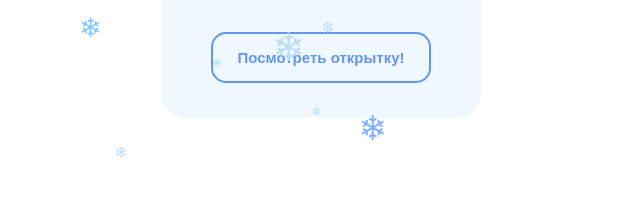
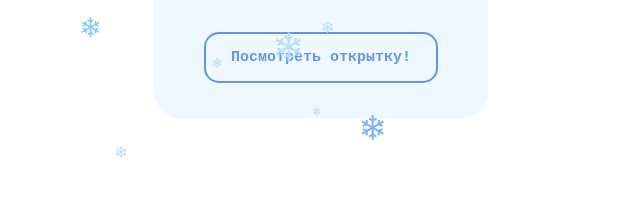
Before and after one commit to yongsatur/8th-febrary, a plain HTML site: page index.html in a window 1280 px wide. Shown: the part 492-691 px from the top of the page, 319-959 px from the left. Drawn offline with Linux system fonts and the light colour scheme.

Commit message:
Third loading

```diff
--- a/css/style.css
+++ b/css/style.css
@@ -36,6 +36,7 @@ a {
     color: cornflowerblue;
     background-color: transparent;
     border: 2px solid cornflowerblue;
+    font-family: monospace, sans-serif;
     font-size: 15px;
     font-weight: bold;
     border-radius: 15px;
```
